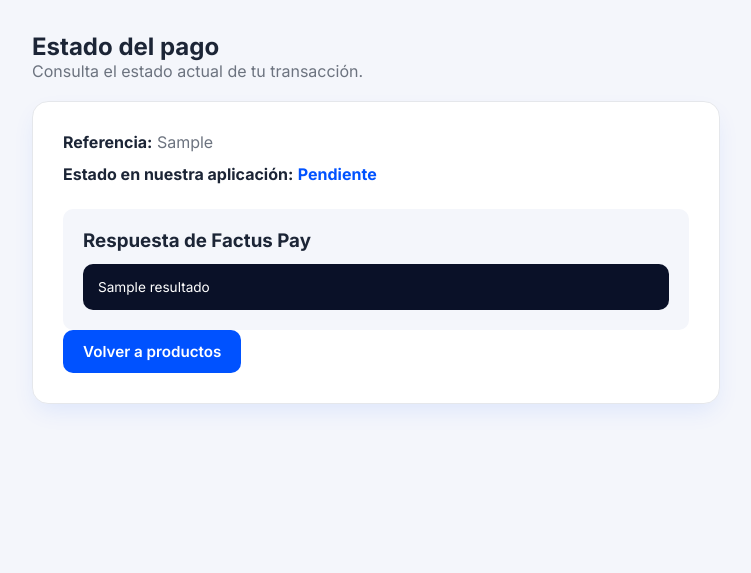
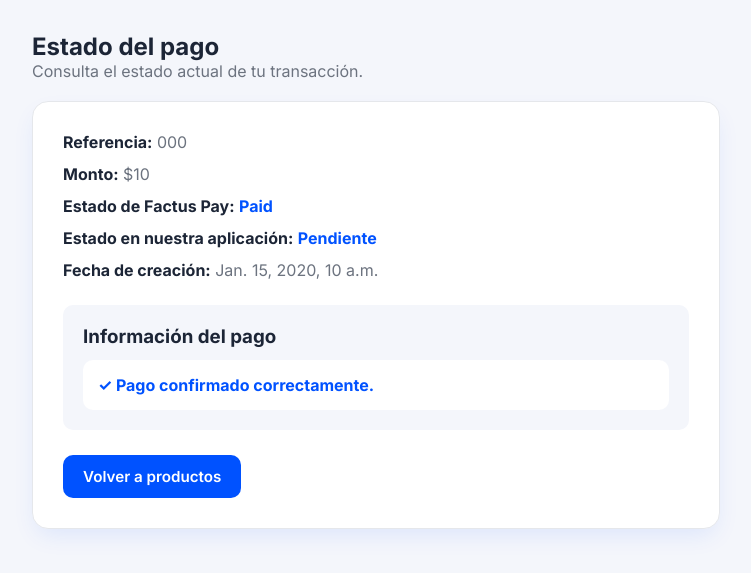
Before and after one commit to Neo-meme/Hackaton, a Django app: template api/templates/verificar_pago.html in a window 1280 px wide. Shown: the top 573 px of the page, without its empty margins (78-829 px from the left). Run offline with Django 5.2, Linux system fonts and the light colour scheme; tables that the repository leaves empty hold one stand-in row (values such as "Sample post"); the template is opened without the code that fills it: values that come from a table or form of the project are taken from there, most other values are stand-ins (such as "Sample title", 1, 10 or a date in 2020).

Commit message:
Se agregan cambios

```diff
--- a/api/templates/verificar_pago.html
+++ b/api/templates/verificar_pago.html
@@ -1,54 +1,44 @@
 {% extends "base.html" %}
-
 {% block content %}
 
 <div class="view-screen">
-
     <main class="main-container">
-
         <section class="menu-section">
-
             <div class="menu-header anim-fade-down">
                 <div>
                     <h2>Estado del pago</h2>
                     <p class="subtitle">Consulta el estado actual de tu transacción.</p>
                 </div>
             </div>
-
             <div class="payment-status-card anim-fade-up">
-
                 <div class="payment-status-info anim-fade-left">
-                    <p><strong>Referencia:</strong> {{ transaccion.referencia }}</p>
-                    <p>
-                        <strong>Estado en nuestra aplicación:</strong>
-                        <span class="payment-status">{{ transaccion.estado_pago }}</span>
-                    </p>
+                    <p><strong>Referencia:</strong> {{ resultado.data.reference_code }}</p>
+                    <p><strong>Monto:</strong> ${{ resultado.data.amount }}</p>
+                    <p><strong>Estado de Factus Pay:</strong> <span class="payment-status">{{ resultado.data.status }}</span></p>
+                    <p><strong>Estado en nuestra aplicación:</strong> <span class="payment-status">{{ transaccion.estado_pago }}</span></p>
+                    <p><strong>Fecha de creación:</strong> {{ resultado.data.created_at }}</p>
                 </div>
-
                 <div class="payment-response anim-fade-up anim-delay-2">
-                    <h3>Respuesta de Factus Pay</h3>
-                    <pre>{{ resultado }}</pre>
+                    <h3>Información del pago</h3>
+                    {% if resultado.data.status == "paid" %}
+                    <div class="payment-success">✓ Pago confirmado correctamente.</div>
+                    {% elif resultado.data.status == "ready" %}
+                    <div class="payment-pending">El pago todavía está pendiente.</div>
+                    {% else %}
+                    <div class="payment-pending">Estado actual: {{ resultado.data.status }}</div>
+                    {% endif %}
                 </div>
-
                 <div class="checkout-actions anim-fade-up anim-delay-3">
                     <a href="{% url 'productos' %}">
-                        <button class="btn btn-primary anim-hover-up">
-                            Volver a productos
-                        </button>
+                        <button class="btn btn-primary anim-hover-up">Volver a productos</button>
                     </a>
                 </div>
-
             </div>
-
         </section>
-
     </main>
-
 </div>
-
-
 <style>
-    .payment-status-card {
+.payment-status-card {
     max-width: 800px;
     margin: 0 auto;
     background: var(--bg-card);
@@ -57,57 +47,34 @@
     box-shadow: var(--shadow);
     border: 1px solid var(--border-color);
 }
-
 .payment-status-info {
     display: flex;
     flex-direction: column;
     gap: 12px;
     margin-bottom: 25px;
 }
-
-.payment-status-info p {
-    color: var(--text-muted);
-}
-
-.payment-status-info strong {
-    color: var(--text-main);
-}
-
-.payment-status {
-    color: var(--primary);
-    font-weight: 700;
-    text-transform: capitalize;
-}
-
+.payment-status-info p { color: var(--text-muted); }
+.payment-status-info strong { color: var(--text-main); }
+.payment-status { color: var(--primary); font-weight: 700; text-transform: capitalize; }
 .payment-response {
     background-color: var(--bg-surface);
     border-radius: var(--radius-md);
     padding: 20px;
+    margin-bottom: 25px;
 }
-
-.payment-response h3 {
-    margin-bottom: 12px;
-}
-
-.payment-response pre {
-    background-color: var(--bg-dark);
-    color: white;
+.payment-response h3 { margin-bottom: 12px; }
+.payment-success, .payment-pending {
     padding: 15px;
     border-radius: var(--radius-md);
-    overflow-x: auto;
-    font-size: 0.85rem;
-    white-space: pre-wrap;
-    word-break: break-word;
+    background-color: var(--bg-card);
+    font-weight: 700;
 }
-
+.payment-success { color: var(--primary); }
+.payment-pending { color: var(--text-muted); }
+.checkout-actions { margin-top: 20px; }
 @media (max-width: 600px) {
-    .payment-status-card {
-        padding: 20px;
-    }
-
-    .payment-response {
-        padding: 15px;
-    }
+    .payment-status-card { padding: 20px; }
+    .payment-response { padding: 15px; }
 }
 </style>
 {% endblock %}
--- a/config/settings.py
+++ b/config/settings.py
@@ -25,7 +25,10 @@ SECRET_KEY = 'django-insecure-#=cqo^#9sa$je#s7*y1-k+5^q9m@cbnh_v!tsw%k#e2s$j3pz=
 # SECURITY WARNING: don't run with debug turned on in production!
 DEBUG = True
 
-ALLOWED_HOSTS = []
+ALLOWED_HOSTS = [
+    "saiayinesfactus.online",
+    "www.saiayinesfactus.online",
+]
 
 
 # Application definition
```
Also changed, not shown: api/factuspay.py (+20 -6 lines).
